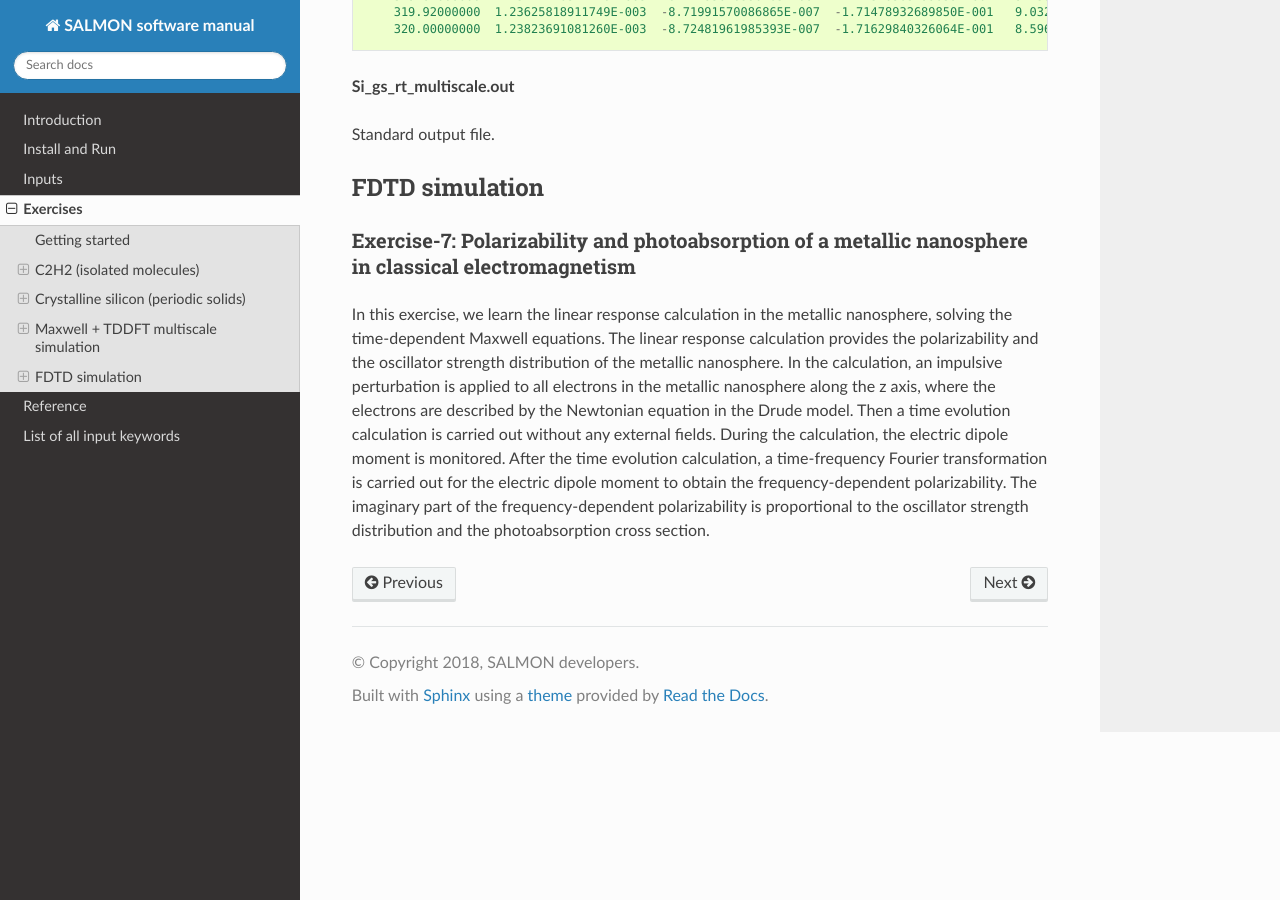
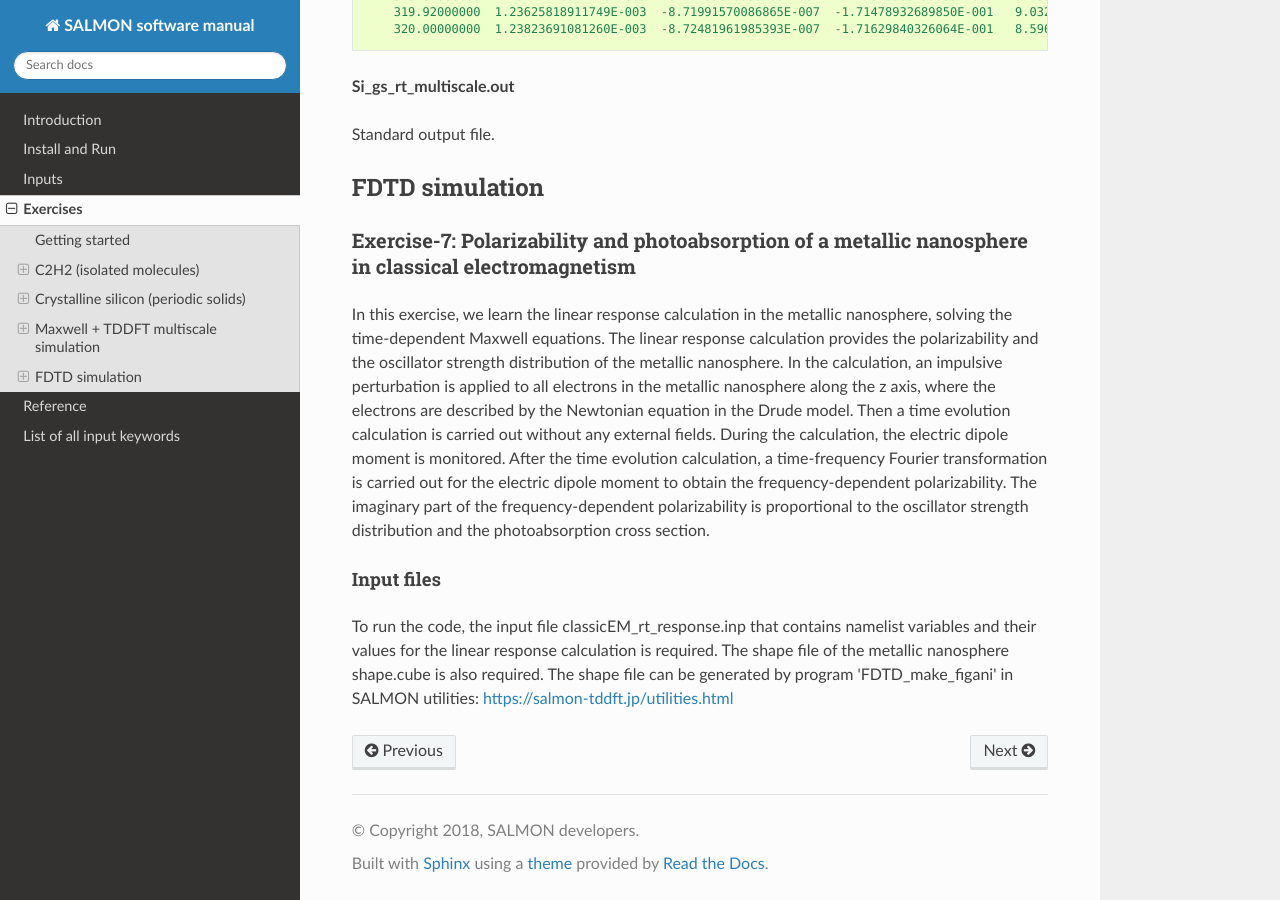
Before and after one commit to SALMON-TDDFT/SALMON-DOCS, a Sphinx documentation site: the page built from source/exercises.rst, in a window 1280 px wide and 900 px high, scrolled down 53129 px. Built offline with Sphinx 7.4.7 and the Read the Docs theme 2.0.0, drawn with Linux system fonts in a browser that asks for light colours; formulas are drawn with MathJax 3.

Commit message:
Update exercises.rst

```diff
--- a/source/exercises.rst
+++ b/source/exercises.rst
@@ -3085,3 +3085,11 @@ Then a time evolution calculation is carried out without any external fields.
 During the calculation, the electric dipole moment is monitored.
 After the time evolution calculation, a time-frequency Fourier transformation is carried out for the electric dipole moment to obtain the frequency-dependent polarizability.
 The imaginary part of the frequency-dependent polarizability is proportional to the oscillator strength distribution and the photoabsorption cross section.
+
+
+Input files
+^^^^^^^^^^^
+To run the code, the input file classicEM_rt_response.inp that contains namelist variables and their values for the linear response calculation is required.
+The shape file of the metallic nanosphere shape.cube is also required.
+The shape file can be generated by program 'FDTD_make_figani' in SALMON utilities:
+https://salmon-tddft.jp/utilities.html
```
